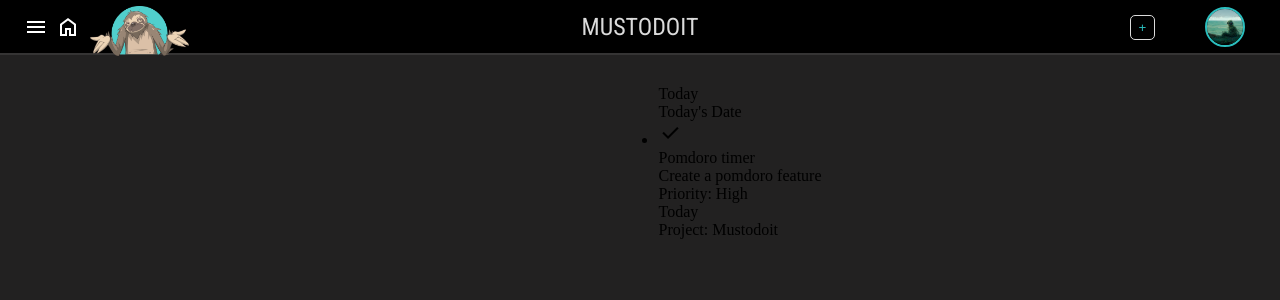
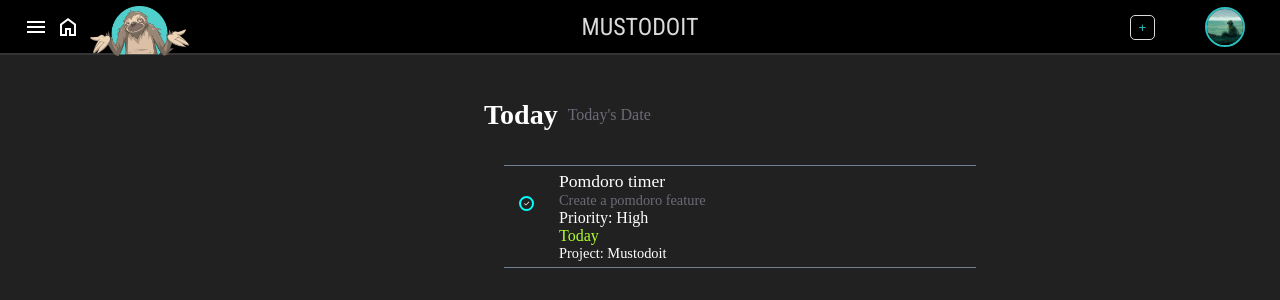
Before and after one commit to Seapolco/Mustodoit, a React (Vite) app: page / in a window 1280 px wide. Shown: the top 300 px of the page. Built offline with nearby package versions, Linux system fonts and the light colour scheme.

Commit message:
Added styling for AllTodos section

```diff
--- a/src/App.css
+++ b/src/App.css
@@ -421,6 +421,153 @@ padding-bottom: 10px;
   cursor: pointer;
 }
 
+/************* D I S P L A Y   A L L    T O D O S ***********************/
+
+
+.displayTodos {
+  display: grid;
+  position: relative;
+  z-index:1;
+  background-color: rgb(34, 33, 33);
+  width: 40vw;
+  height: fit-content;
+  /* border:solid black 4px; */
+  grid-template-rows: 60px 1fr;
+}
+
+.todayDateContainer {
+
+  display: grid;
+  align-items:center;
+  grid-template-columns: 1fr 2fr 4fr;
+}
+
+.today {
+  color:white;
+  font-size: 1.75rem;
+  font-weight: bold;
+  display:grid;
+  justify-content: end;
+  align-items: center;
+  /* border:solid black 4px */
+}
+
+.todaysDate {
+  color:rgb(107, 107, 119);
+  display:grid;
+  padding-left: 10px;
+  /* border:solid black 4px; */
+  justify-content: start;
+  align-items: center;
+}
+
+.todoListContainer {
+  /* border:solid black 4px; */
+  height: 100%;
+  padding: 20px;
+}
+
+.todoList {
+  position:relative;
+  font-size: 1rem;
+  color:white;
+  list-style-type: none;
+  border-top: solid slategrey 1px;
+}
+
+.todoListItem{
+  position: relative;
+  display: grid;
+  grid-template-columns: 50px 1fr;
+  padding: 5px;
+  /* border-top:solid black 2px; */
+  border-bottom:solid slategrey 1px;
+
+}
+
+.todoProject {
+  grid-column: 2/3;
+}
+
+.checkIcon {
+  user-select: none;
+  display: grid;
+  top: 25px;
+  left: 10px;
+  position: relative;
+  place-items:center;
+  align-items: center;
+  grid-column: 1/2;
+  border: solid aqua 2px;
+  background-color: rgba(0, 0, 0, 0);
+  height: 15px;
+  width: 15px;
+  border-radius: 50%;
+  /* z-index:2 */
+}
+
+.tick {
+  user-select: none;
+  position:absolute;
+  /* z-index:1; */
+  left:1.25px;
+  font-size: 9px;
+}
+
+.checkIcon:hover {
+  cursor: pointer;
+  background-color: green;
+}
+
+
+.checkIcon:active {
+  cursor: pointer;
+  background-color: green;
+  transform: scale(0.8);
+}
+
+.todoListItem p  {
+  grid-column: 2/3;
+}
+
+.High {
+  color:red;
+}
+.Medium {
+  color: orange;
+}
+.Low {
+  color:cornflowerblue;
+}
+
+/*.todoTitle, .todoDescription, .todoPriority, .priority .todoDate {
+  grid-column: 2/3;
+  /* disable above for vertical stretch
+}*/
+
+
+.prioritySelectWrapper > label {
+  padding-right: 5px;
+  color: whitesmoke;
+}
+
+.todoDate{
+  color: greenyellow;
+}
+
+.todoTitle {
+  font-size: 1.1rem;
+}
+
+.todoDescription {
+  color: rgb(107, 107, 119);
+  font-size: .9rem;
+}
+
+.todoProject {
+  font-size: .9rem;
+}
+
 
 
 
```
